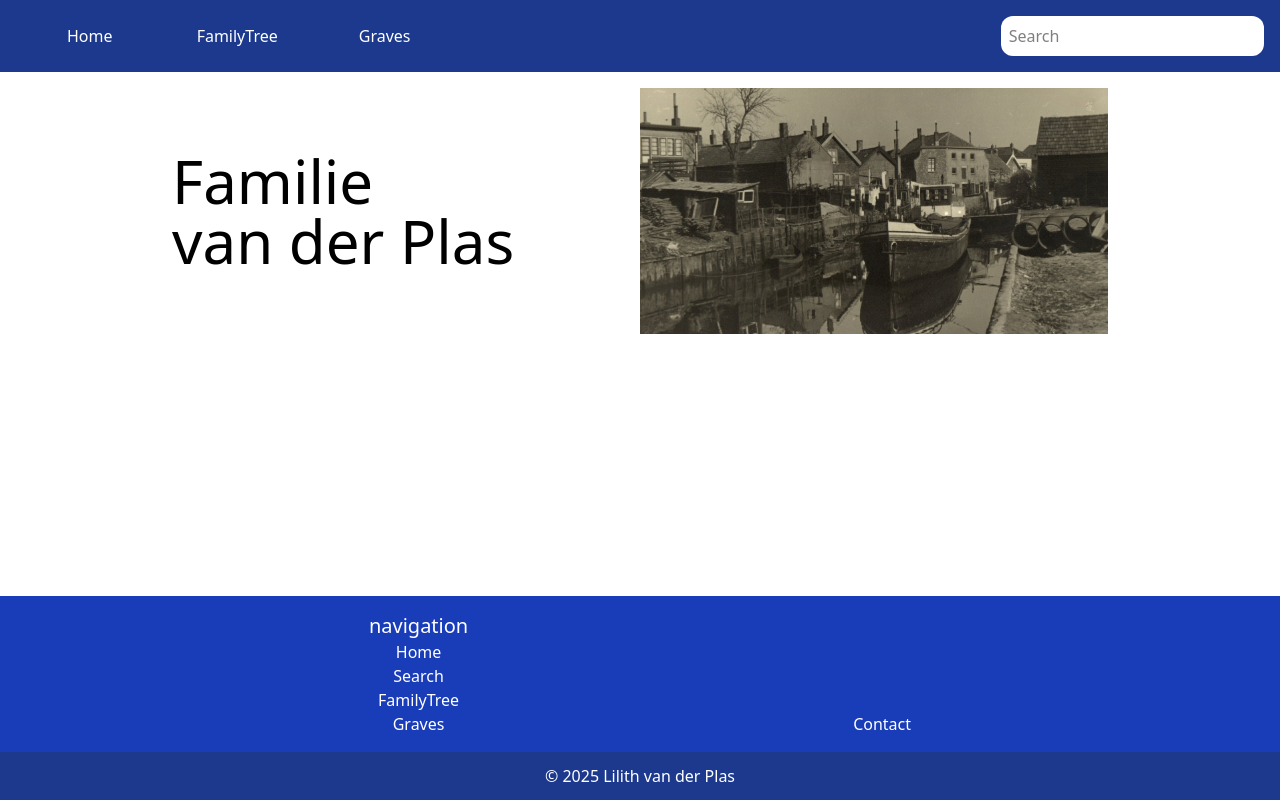
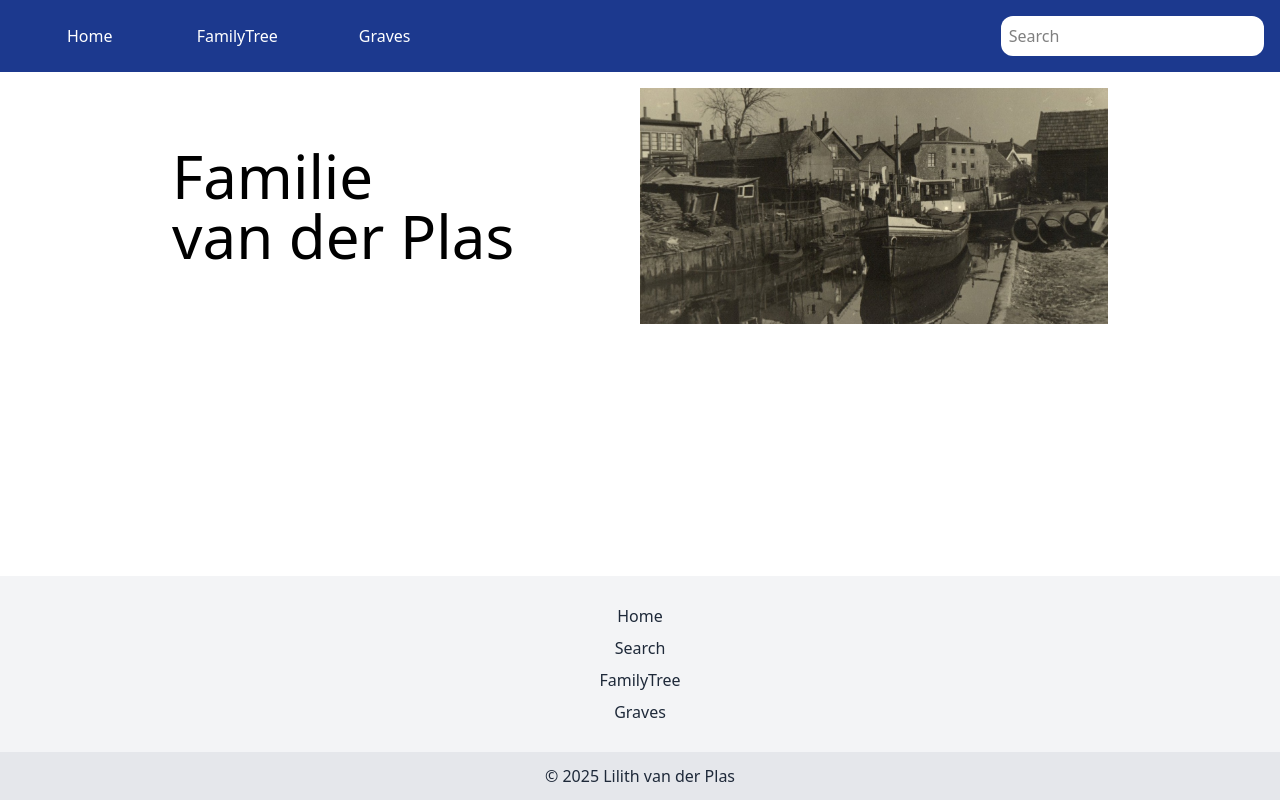
Before and after one commit to Lily-ofthevalley/geneology-site, a React (Vite) app: page / in a window 1280 px wide. Built offline with nearby package versions, Linux system fonts and the light colour scheme.

Commit message:
changed footer styling

```diff
--- a/src/components/Footer/Copyright.tsx
+++ b/src/components/Footer/Copyright.tsx
@@ -1,6 +1,6 @@
 const Copyright = () => {
   return (
-    <div className="flex justify-center p-3 bg-blue-900 text-white">
+    <div className="flex justify-center p-3 bg-gray-200 text-gray-800">
       © 2025 Lilith van der Plas
     </div>
   );
--- a/src/components/Footer/FooterInfo.tsx
+++ b/src/components/Footer/FooterInfo.tsx
@@ -2,9 +2,8 @@ import Navigation from "./Navigation";
 
 const FooterInfo = () => {
   return (
-    <div className="bg-blue-800 flex justify-evenly text-white">
+    <div className="bg-gray-100 flex justify-evenly text-gray-800 p-3">
       <Navigation />
-      <div className="p-4 self-end">Contact</div>
     </div>
   );
 };
--- a/src/components/Footer/Navigation.tsx
+++ b/src/components/Footer/Navigation.tsx
@@ -2,14 +2,19 @@ import { NavLink } from "react-router";
 
 const Navigation = () => {
   return (
-    <div className="p-4">
-      <h1 className="text-xl">navigation</h1>
-      <div className="flex flex-col items-center">
-        <NavLink to="/">Home</NavLink>
-        <NavLink to="/search">Search</NavLink>
-        <NavLink to="/familytree">FamilyTree</NavLink>
-        <NavLink to="/graves">Graves</NavLink>
-      </div>
+    <div className="flex flex-col items-center p-4">
+      <NavLink to="/" className={"mb-2 hover:underline"}>
+        Home
+      </NavLink>
+      <NavLink to="/search" className={"mb-2 hover:underline"}>
+        Search
+      </NavLink>
+      <NavLink to="/familytree" className={"mb-2 hover:underline"}>
+        FamilyTree
+      </NavLink>
+      <NavLink to="/graves" className={"hover:underline"}>
+        Graves
+      </NavLink>
     </div>
   );
 };
```
